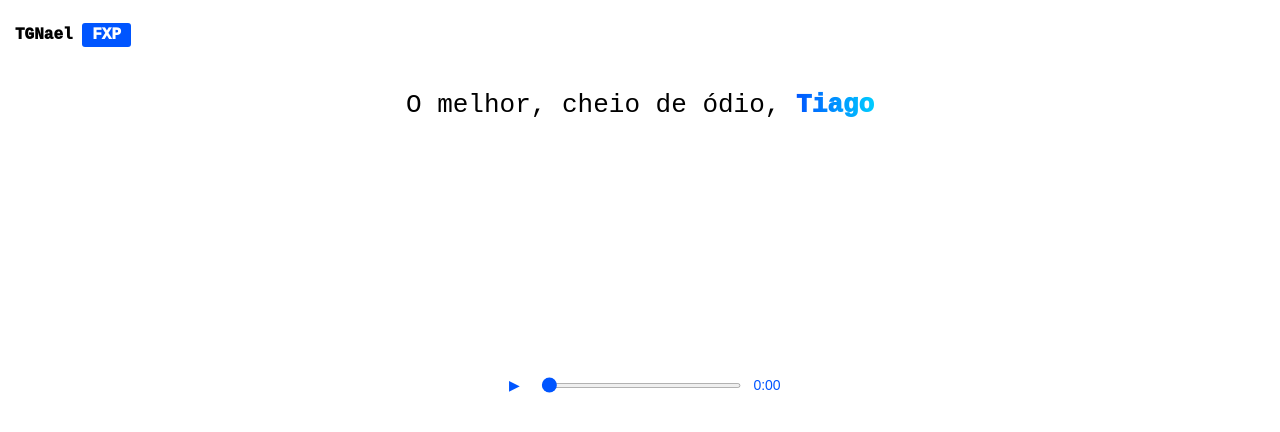
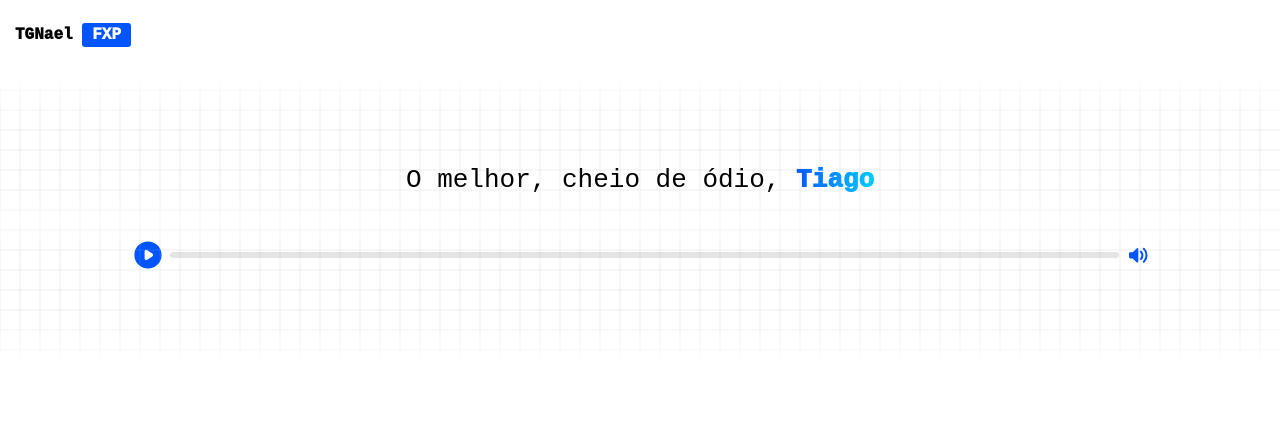
Before and after one commit to tg7amaral/tg7amaral.github.io, a plain HTML site: page index.html in a window 1280 px wide. Drawn offline with Linux system fonts and the light colour scheme.

Commit message:
Add files via upload

```diff
--- a/index.html
+++ b/index.html
@@ -15,28 +15,59 @@
 
    <h3 class="title">O melhor, cheio de ódio, <span class="titleBlue">Tiago</span></h3>
 
+   <div class="audio-player">
+  <audio src="music.m4a"></audio>
+  <div class="controls">
+    <button class="player-button">
+      <svg xmlns="http://www.w3.org/2000/svg" viewBox="0 0 20 20" fill="#0055FF">
+  <path fill-rule="evenodd" d="M10 18a8 8 0 100-16 8 8 0 000 16zM9.555 7.168A1 1 0 008 8v4a1 1 0 001.555.832l3-2a1 1 0 000-1.664l-3-2z" clip-rule="evenodd" />
+</svg>
+    </button>
+    <input type="range" class="timeline" max="100" value="0">
+    <button class="sound-button">
+      <svg xmlns="http://www.w3.org/2000/svg" viewBox="0 0 20 20" fill="#0055FF">
+  <path fill-rule="evenodd" d="M9.383 3.076A1 1 0 0110 4v12a1 1 0 01-1.707.707L4.586 13H2a1 1 0 01-1-1V8a1 1 0 011-1h2.586l3.707-3.707a1 1 0 011.09-.217zM14.657 2.929a1 1 0 011.414 0A9.972 9.972 0 0119 10a9.972 9.972 0 01-2.929 7.071 1 1 0 01-1.414-1.414A7.971 7.971 0 0017 10c0-2.21-.894-4.208-2.343-5.657a1 1 0 010-1.414zm-2.829 2.828a1 1 0 011.415 0A5.983 5.983 0 0115 10a5.984 5.984 0 01-1.757 4.243 1 1 0 01-1.415-1.415A3.984 3.984 0 0013 10a3.983 3.983 0 00-1.172-2.828 1 1 0 010-1.415z" clip-rule="evenodd" />
+</svg>
+    </button>
+  </div>
+</div>
+
    <script type="text/javascript">
-       const audioContext = new (window.AudioContext || window.webkitAudioContext)();
 const canvas = document.createElement("canvas");
 document.body.appendChild(canvas);
 const ctx = canvas.getContext("2d");
-canvas.width = window.innerWidth;
-canvas.height = 300;
+canvas.width = window.innerWidth * 2;
+canvas.height = 300 * 2;
 canvas.style.position = "absolute";
+canvas.style.width = "100%";
+canvas.style.height = "300px";
 canvas.style.top = "70px";
 canvas.style.left = "0";
 canvas.style.pointerEvents = "none";
 canvas.style.background = "transparent";
+canvas.style.zIndex = "1";
 
-const audio = new Audio("music.m4a"); // Nome do arquivo atualizado
-const source = audioContext.createMediaElementSource(audio);
-const analyser = audioContext.createAnalyser();
-analyser.fftSize = 256;
-source.connect(analyser);
-analyser.connect(audioContext.destination);
-
-const bufferLength = analyser.frequencyBinCount;
-const dataArray = new Uint8Array(bufferLength);
+function drawGrid(){
+    // Desenhando a grade com gradiente nas bordas verticais
+    let fadeGradient = ctx.createLinearGradient(0, 0, 0, canvas.height);
+    fadeGradient.addColorStop(0, "transparent");
+    fadeGradient.addColorStop(0.5, "#DDDDFF");
+    fadeGradient.addColorStop(1, "transparent");
+    ctx.strokeStyle = fadeGradient;
+    ctx.lineWidth = 0.5;
+    for (let x = 0; x < canvas.width; x += 40) {
+        ctx.beginPath();
+        ctx.moveTo(x, 0);
+        ctx.lineTo(x, canvas.height);
+        ctx.stroke();
+    }
+    for (let y = 0; y < canvas.height; y += 40) {
+        ctx.beginPath();
+        ctx.moveTo(0, y);
+        ctx.lineTo(canvas.width, y);
+        ctx.stroke();
+    }
+}
 
 function drawWave() {
     requestAnimationFrame(drawWave);
@@ -44,25 +75,7 @@ function drawWave() {
 
     ctx.clearRect(0, 0, canvas.width, canvas.height);
 
-    // Desenhando a grade com gradiente nas bordas verticais
-    let fadeGradient = ctx.createLinearGradient(0, 0, 0, canvas.height);
-    fadeGradient.addColorStop(0, "transparent");
-    fadeGradient.addColorStop(0.5, "#CCCCFF");
-    fadeGradient.addColorStop(1, "transparent");
-    ctx.strokeStyle = fadeGradient;
-    ctx.lineWidth = 0.5;
-    for (let x = 0; x < canvas.width; x += 20) {
-        ctx.beginPath();
-        ctx.moveTo(x, 0);
-        ctx.lineTo(x, canvas.height);
-        ctx.stroke();
-    }
-    for (let y = 0; y < canvas.height; y += 20) {
-        ctx.beginPath();
-        ctx.moveTo(0, y);
-        ctx.lineTo(canvas.width, y);
-        ctx.stroke();
-    }
+    drawGrid()
 
     ctx.beginPath();
     ctx.strokeStyle = "#0055FF";
@@ -101,85 +114,85 @@ function drawWave() {
     ctx.fill();
 }
 
-const controls = document.createElement("div");
-controls.style.position = "absolute";
-controls.style.top = "370px";
-controls.style.left = "50%";
-controls.style.transform = "translate(-50%, 0)";
-controls.style.background = "none";
-controls.style.padding = "0px";
-controls.style.borderRadius = "8px";
-controls.style.display = "flex";
-controls.style.alignItems = "center";
-controls.style.gap = "10px";
+const playerButton = document.querySelector('.player-button'),
+      audio = document.querySelector('audio'),
+      timeline = document.querySelector('.timeline'),
+      soundButton = document.querySelector('.sound-button'),
+      playIcon = `
+        <svg xmlns="http://www.w3.org/2000/svg" viewBox="0 0 20 20" fill="#0055FF">
+    <path fill-rule="evenodd" d="M10 18a8 8 0 100-16 8 8 0 000 16zM9.555 7.168A1 1 0 008 8v4a1 1 0 001.555.832l3-2a1 1 0 000-1.664l-3-2z" clip-rule="evenodd" />
+  </svg>
+      `,
+      pauseIcon = `
+        <svg xmlns="http://www.w3.org/2000/svg" viewBox="0 0 20 20" fill="#0055FF">
+  <path fill-rule="evenodd" d="M18 10a8 8 0 11-16 0 8 8 0 0116 0zM7 8a1 1 0 012 0v4a1 1 0 11-2 0V8zm5-1a1 1 0 00-1 1v4a1 1 0 102 0V8a1 1 0 00-1-1z" clip-rule="evenodd" />
+</svg>
+      `,
+      soundIcon = `
+      <svg xmlns="http://www.w3.org/2000/svg" viewBox="0 0 20 20" fill="#0055FF">
+  <path fill-rule="evenodd" d="M9.383 3.076A1 1 0 0110 4v12a1 1 0 01-1.707.707L4.586 13H2a1 1 0 01-1-1V8a1 1 0 011-1h2.586l3.707-3.707a1 1 0 011.09-.217zM14.657 2.929a1 1 0 011.414 0A9.972 9.972 0 0119 10a9.972 9.972 0 01-2.929 7.071 1 1 0 01-1.414-1.414A7.971 7.971 0 0017 10c0-2.21-.894-4.208-2.343-5.657a1 1 0 010-1.414zm-2.829 2.828a1 1 0 011.415 0A5.983 5.983 0 0115 10a5.984 5.984 0 01-1.757 4.243 1 1 0 01-1.415-1.415A3.984 3.984 0 0013 10a3.983 3.983 0 00-1.172-2.828 1 1 0 010-1.415z" clip-rule="evenodd" />
+</svg>`,
+      muteIcon = `
+      <svg xmlns="http://www.w3.org/2000/svg" viewBox="0 0 20 20" fill="#0055FF">
+  <path fill-rule="evenodd" d="M9.383 3.076A1 1 0 0110 4v12a1 1 0 01-1.707.707L4.586 13H2a1 1 0 01-1-1V8a1 1 0 011-1h2.586l3.707-3.707a1 1 0 011.09-.217zM12.293 7.293a1 1 0 011.414 0L15 8.586l1.293-1.293a1 1 0 111.414 1.414L16.414 10l1.293 1.293a1 1 0 01-1.414 1.414L15 11.414l-1.293 1.293a1 1 0 01-1.414-1.414L13.586 10l-1.293-1.293a1 1 0 010-1.414z" clip-rule="evenodd" />
+</svg>`;
 
-document.body.appendChild(controls);
+let audioContext;
+let source; let analyser;let bufferLength;let dataArray;
 
-const playPauseButton = document.createElement("button");
-playPauseButton.textContent = "▶";
-playPauseButton.style.background = "transparent";
-playPauseButton.style.border = "none";
-playPauseButton.style.padding = "0px";
-playPauseButton.style.width = "30px";
-playPauseButton.style.lineHeight = "30px";
-playPauseButton.style.fontSize = "14px";
-playPauseButton.style.height = "30px";
-playPauseButton.style.borderRadius = "50%";
-playPauseButton.style.cursor = "pointer";
-playPauseButton.style.color = "#0055FF";
-playPauseButton.onclick = () => {
-    if (audio.paused) {
-        if (audioContext.state === "suspended") {
-            audioContext.resume();
-        }
-        audio.play();
-        drawWave();
-        playPauseButton.textContent = "⏸";
-    } else {
-        audio.pause();
-        playPauseButton.textContent = "▶";
-    }
-};
+function toggleAudio () {
+if (audio.paused) {
+    audio.play();
 
-const progressBar = document.createElement("input");
-progressBar.type = "range";
-progressBar.min = "0";
-progressBar.max = "100";
-progressBar.value = "0";
-progressBar.style.width = "200px";
-progressBar.style.cursor = "pointer";
-progressBar.style.background = "#0055FF";
-progressBar.style.border = "none";
-progressBar.style.borderRadius = "5px";
-progressBar.style.height = "5px";
-progressBar.style.accentColor = "#0055FF";
-progressBar.oninput = () => {
-    let newTime = (progressBar.value / 100) * audio.duration;
-    if (!isNaN(newTime)) {
-        audio.currentTime = newTime;
-    }
-};
+    audioContext = new (window.AudioContext || window.webkitAudioContext)();
 
-audio.addEventListener("timeupdate", () => {
-    progressBar.value = (audio.currentTime / audio.duration) * 100;
-    timeDisplay.textContent = formatTime(audio.currentTime);
-});
+    source = audioContext.createMediaElementSource(audio);
+    analyser = audioContext.createAnalyser();
+    analyser.fftSize = 256;
+    source.connect(analyser);
+    analyser.connect(audioContext.destination);
 
-const timeDisplay = document.createElement("span");
-timeDisplay.style.color = "#0055FF";
-timeDisplay.style.fontFamily = "Arial, sans-serif";
-timeDisplay.style.fontSize = "14px";
-timeDisplay.textContent = "0:00";
+    bufferLength = analyser.frequencyBinCount;
+    dataArray = new Uint8Array(bufferLength);
 
-function formatTime(seconds) {
-    let min = Math.floor(seconds / 60);
-    let sec = Math.floor(seconds % 60);
-    return `${min}:${sec < 10 ? "0" + sec : sec}`;
+    drawWave();
+    playerButton.innerHTML = pauseIcon;
+  } else {
+    audio.pause();
+    playerButton.innerHTML = playIcon;
+  }
 }
 
-controls.appendChild(playPauseButton);
-controls.appendChild(progressBar);
-controls.appendChild(timeDisplay);
+playerButton.addEventListener('click', toggleAudio);
+
+function changeTimelinePosition () {
+  const percentagePosition = (100*audio.currentTime) / audio.duration;
+  timeline.style.backgroundSize = `${percentagePosition}% 100%`;
+  timeline.value = percentagePosition;
+}
+
+audio.ontimeupdate = changeTimelinePosition;
+
+function audioEnded () {
+  playerButton.innerHTML = playIcon;
+}
+
+audio.onended = audioEnded;
+
+function changeSeek () {
+  const time = (timeline.value * audio.duration) / 100;
+  audio.currentTime = time;
+}
+
+timeline.addEventListener('change', changeSeek);
+
+function toggleSound () {
+  audio.muted = !audio.muted;
+  soundButton.innerHTML = audio.muted ? muteIcon : soundIcon;
+}
+
+soundButton.addEventListener('click', toggleSound);
+drawGrid();
 
    </script>
 </body>
--- a/stylize.css
+++ b/stylize.css
@@ -49,15 +49,17 @@ header{
 
    background:#0055FF;
    color:#FFFFFF;
+
+   z-index:2;
 }
 
 .title{
-   width:100%;height:auto;
+   width:100%;height:60px;
 
    position:relative;
    left:0px;top:0px;
 
-   margin:20px 0px 0px 0px;padding:0px 15px 0px 15px;
+   margin:95px 0px 0px 0px;padding:0px 15px 0px 15px;
    box-sizing:border-box;
 
    background:none;border:none;
@@ -75,3 +77,130 @@ header{
   -webkit-text-fill-color:transparent;
   font-weight:1000;
 }
+
+.audio-player {
+  --player-button-width: 3em;
+  --sound-button-width: 2em;
+  --space: .5em;
+  width: 80%;
+  margin:0px 10% 0px 10%;
+  height: 40px;
+
+  z-index:2;
+}
+
+.controls {
+  display: flex;
+  flex-direction: row;
+  align-items: center;
+  width: 100%;
+  margin:10px 0px 0px 0px;
+}
+
+.player-button {
+  background-color: transparent;
+  border: 0;
+  width: var(--player-button-width);
+  height: var(--player-button-width);
+  cursor: pointer;
+  padding: 3px;
+}
+
+.timeline {
+  -webkit-appearance: none;
+  width: calc(100% - (var(--player-button-width) + var(--sound-button-width) + var(--space)));
+  height: .5em;
+  background-color: #e5e5e5;
+  border-radius: 5px;
+  background-size: 0% 100%;
+  background-image: linear-gradient(#0035DE, #0055FF);
+  background-repeat: no-repeat;
+  margin-right: var(--space);
+}
+
+.timeline::-webkit-slider-thumb {
+  -webkit-appearance: none;
+  width: 1em;
+  height: 1em;
+  border-radius: 50%;
+  cursor: pointer;
+  opacity: 0;
+  transition: all .1s;
+  background-color: #0055FF;
+}
+
+.timeline::-moz-range-thumb {
+  -webkit-appearance: none;
+  width: 1em;
+  height: 1em;
+  border-radius: 50%;
+  cursor: pointer;
+  opacity: 0;
+  transition: all .1s;
+  background-color: #0055FF;
+}
+
+.timeline::-ms-thumb {
+  -webkit-appearance: none;
+  width: 1em;
+  height: 1em;
+  border-radius: 50%;
+  cursor: pointer;
+  opacity: 0;
+  transition: all .1s;
+  background-color: #0055FF;
+}
+
+.timeline::-webkit-slider-thumb:hover {
+  background-color: #0055FF;
+}
+
+.timeline:hover::-webkit-slider-thumb {
+  opacity: 1;
+}
+
+.timeline::-moz-range-thumb:hover {
+  background-color: #0055FF;
+}
+
+.timeline:hover::-moz-range-thumb {
+  opacity: 1;
+}
+
+.timeline::-ms-thumb:hover {
+  background-color: #0055FF;
+}
+
+.timeline:hover::-ms-thumb {
+  opacity: 1;
+}
+
+.timeline::-webkit-slider-runnable-track {
+  -webkit-appearance: none;
+  box-shadow: none;
+  border: none;
+  background: transparent;
+}
+
+.timeline::-moz-range-track {
+  -webkit-appearance: none;
+  box-shadow: none;
+  border: none;
+  background: transparent;
+}
+
+.timeline::-ms-track {
+  -webkit-appearance: none;
+  box-shadow: none;
+  border: none;
+  background: transparent;
+}
+
+.sound-button {
+  background-color: transparent;
+  border: 0;
+  width: var(--sound-button-width);
+  height: var(--sound-button-width);
+  cursor: pointer;
+  padding: 3px;
+}
```
